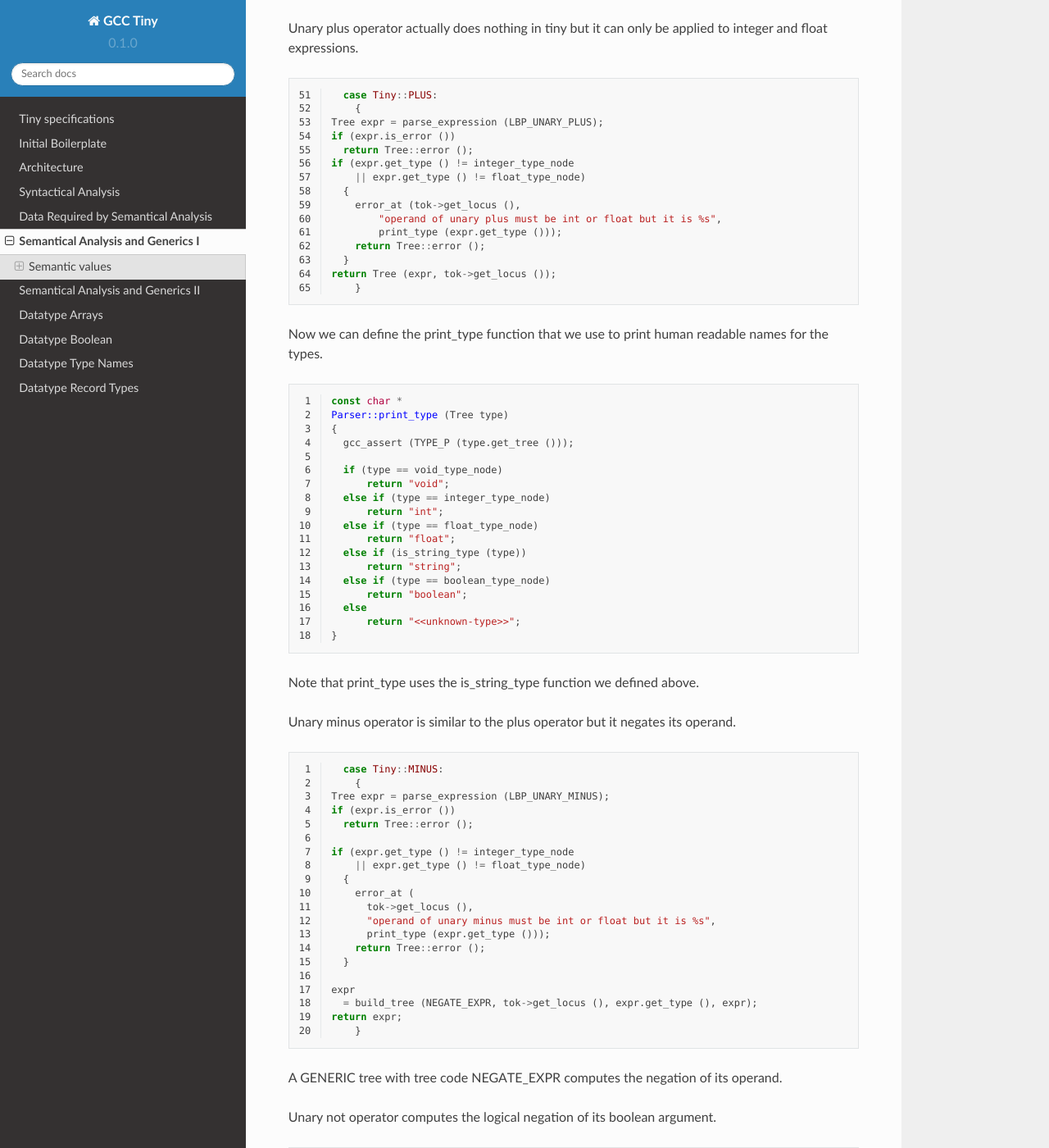
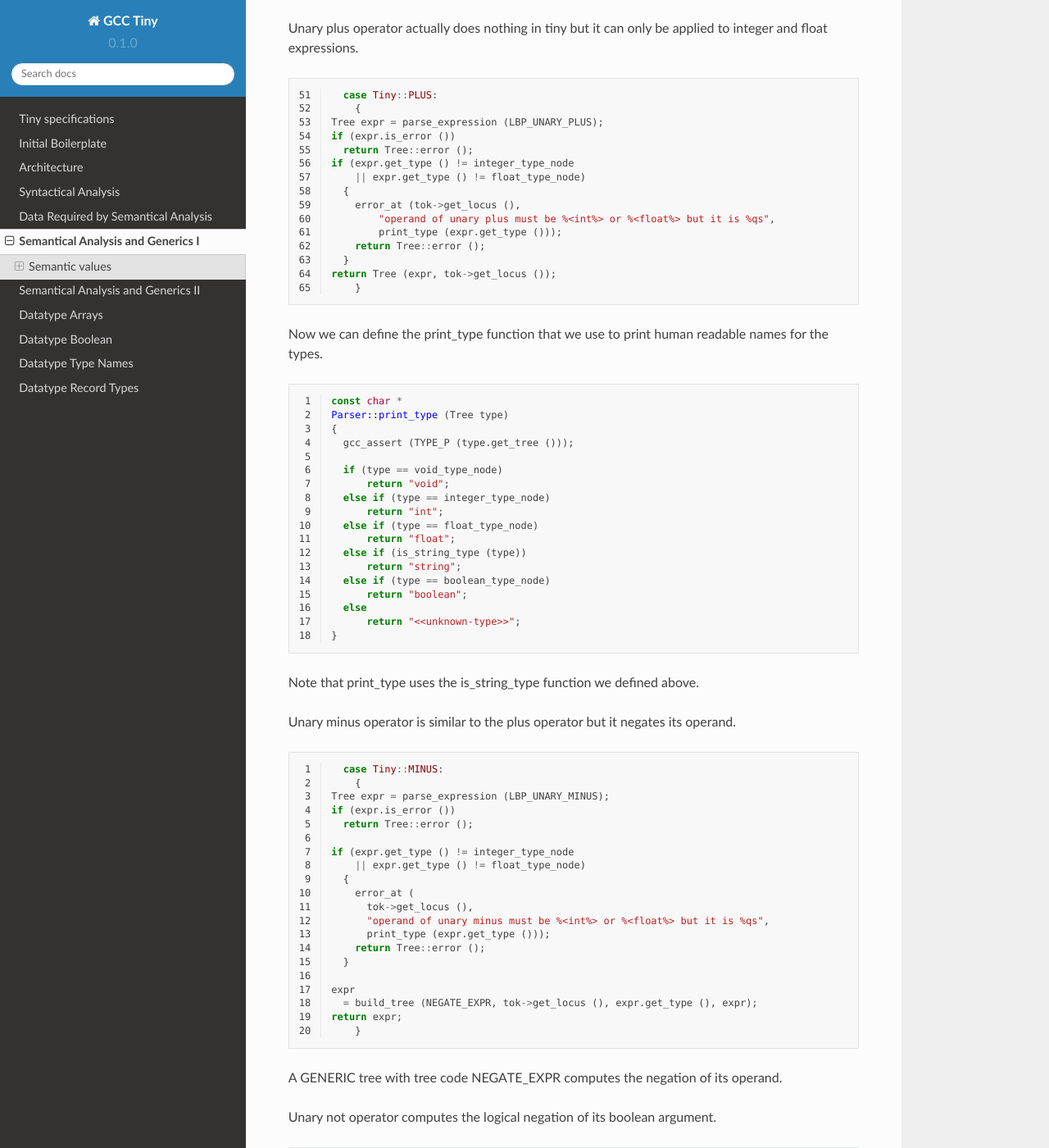
Before and after one commit to GCC-Tiny/gcc-tiny-docs-rtd, a Sphinx documentation site: the page built from docs/source/part06.rst, in a window 1280 px wide and 1400 px high, scrolled down 7489 px. Shown: the whole window at 82% size. Built offline with Sphinx 7.4.7 and the Read the Docs theme 2.0.0, drawn with Linux system fonts in a browser that asks for light colours; some of the changed text lies outside the part shown.

Commit message:
updated blog entries to match code changes

```diff
--- a/docs/source/part04.rst
+++ b/docs/source/part04.rst
@@ -241,7 +241,7 @@
     void
     Parser::unexpected_token (const_TokenPtr t)
     {
-    error_at (t->get_locus (), "unexpected %s\n", t->get_token_description ());
+    error_at (t->get_locus (), "unexpected %qs\n", t->get_token_description ());
     }
 
     void
@@ -382,7 +382,7 @@
         }
     else
         {
-        error_at (t->get_locus (), "expecting %s but %s found\n",
+        error_at (t->get_locus (), "expecting %qs but %qs found\n",
             get_token_description (token_id), t->get_token_description ());
         return const_TokenPtr ();
         }
--- a/docs/source/part06.rst
+++ b/docs/source/part06.rst
@@ -78,7 +78,7 @@
     if (scope.get_current_mapping ().get (identifier->get_str ()))
       {
         error_at (identifier->get_locus (),
-      "variable '%s' already declared in this scope",
+      "variable %qs already declared in this scope",
       identifier->get_str ().c_str ());
         return Tree::error ();
       }
@@ -232,9 +232,9 @@
     if (var_decl.get_type () != expr.get_type ())
       {
         error_at (first_of_expr->get_locus (),
-      "cannot assign value of type %s to variable '%s' of type %s",
-      print_type (expr.get_type ()), sym->get_name ().c_str (),
-      print_type (var_decl.get_type ()));
+          "cannot assign value of type %qs to variable %qs of type %qs",
+          print_type (expr.get_type ()), sym->get_name ().c_str (),
+          print_type (var_decl.get_type ()));
         return Tree::error ();
       }
 
@@ -311,7 +311,7 @@
     if (s == NULL)
       {
         error_at (tok->get_locus (),
-            "variable '%s' not declared in the current scope",
+            "variable %qs not declared in the current scope",
             tok->get_str ().c_str ());
         return Tree::error ();
       }
@@ -415,7 +415,7 @@
     Tree expr = parse_expression ();
     tok = lexer.peek_token ();
     if (tok->get_id () != Tiny::RIGHT_PAREN)
-      error_at (tok->get_locus (), "expecting ')' but %s found\n",
+      error_at (tok->get_locus (), "expecting %qs but %qs found\n",")",
           tok->get_token_description ());
     else
       lexer.skip_token ();
@@ -437,7 +437,7 @@
         || expr.get_type () != float_type_node)
       {
         error_at (tok->get_locus (),
-            "operand of unary plus must be int or float but it is %s",
+            "operand of unary plus must be %<int%> or %<float%> but it is %qs",
             print_type (expr.get_type ()));
         return Tree::error ();
       }
@@ -487,7 +487,7 @@
       {
         error_at (
           tok->get_locus (),
-          "operand of unary minus must be int or float but it is %s",
+          "operand of unary minus must be %<int%> or %<float%> but it is %qs",
           print_type (expr.get_type ()));
         return Tree::error ();
       }
@@ -513,7 +513,7 @@
     if (expr.get_type () != boolean_type_node)
       {
         error_at (tok->get_locus (),
-            "operand of logical not must be a boolean but it is %s",
+            "operand of logical not must be a %<boolean%> but it is %qs",
             print_type (expr.get_type ()));
         return Tree::error ();
       }
@@ -636,7 +636,7 @@
 
     // i.e. int + boolean
     error_at (tok->get_locus (),
-        "invalid operands of type %s and %s for operator %s",
+        "invalid operands of type %qs and %qs for operator %qs",
         print_type (left_type), print_type (right_type),
         tok->get_token_description ());
     return Tree::error ();
@@ -740,7 +740,7 @@
       {
         error_at (
     tok->get_locus (),
-    "operands of operator %s must be boolean but they are %s and %s\n",
+    "operands of operator %qs must be boolean but they are %qs and %qs\n",
     tok->get_token_description (), print_type (left.get_type ()),
     print_type (right.get_type ()));
         return false;
@@ -901,7 +901,7 @@
 
     else if (is_string_type (expr.get_type ()))
       {
-        // Alternatively we could use printf('%s\n', expr) instead of puts(expr)
+        // Alternatively we could use printf('%s', expr) instead of puts(expr)
         tree args[] = {expr.get_tree ()};
 
         Tree puts_fn = get_puts_addr ();
@@ -947,7 +947,7 @@
     else
       {
         error_at (first_of_expr->get_locus (),
-      "value of type %s is not a valid write operand",
+      "value of type %qs is not a valid write operand",
       print_type (expr.get_type ()));
         return Tree::error ();
       }
--- a/docs/source/part08.rst
+++ b/docs/source/part08.rst
@@ -556,7 +556,7 @@
     if (expr.get_tree_code () != VAR_DECL && expr.get_tree_code () != ARRAY_REF)
       {
         error_at (expr.get_locus (),
-      "does not designate a variable or array element");
+        "does not designate a variable or array element");
         return Tree::error ();
       }
     return expr;
@@ -609,10 +609,10 @@
   +  if (variable.get_type () != expr.get_type ())
       {
         error_at (first_of_expr->get_locus (),
-  -		"cannot assign value of type %s to variable '%s' of type %s",
+  -		"cannot assign value of type %qs to variable %qs of type %qs",
   -		print_type (expr.get_type ()), sym->get_name ().c_str (),
   -		print_type (var_decl.get_type ()));
-  +		"cannot assign value of type %s to a variable of type %s",
+  +		"cannot assign value of type %qs to a variable of type %qs",
   +		print_type (expr.get_type ()),
   +		print_type (variable.get_type ()));
         return Tree::error ();
--- a/docs/source/part11.rst
+++ b/docs/source/part11.rst
@@ -425,7 +425,7 @@
   +  if (field_decl.is_null ())
   +    {
   +      error_at (left.get_locus (),
-  +		"record type does not have a field named '%s'",
+  +		"record type does not have a field named %qs",
   +		identifier->get_str ().c_str ());
   +      return Tree::error ();
   +    }
```
Also changed, not shown: docs/source/part10.rst (+7 -7 lines).
